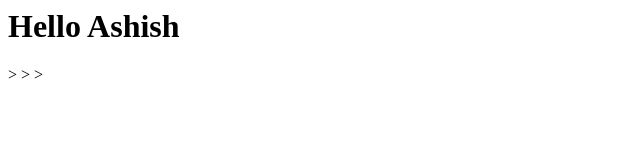
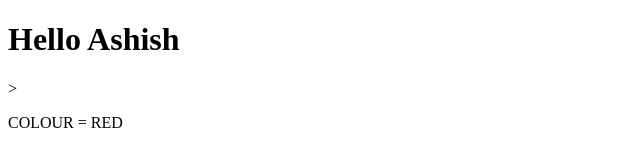
Before and after one commit to Araut0910/helloGithub, a plain HTML site: page index.html/index.html in a window 1280 px wide. Shown: the whole page, without its empty margins (0-640 px from the left). Drawn offline with Linux system fonts and the light colour scheme.

```diff
--- a/index.html/index.html
+++ b/index.html/index.html
@@ -1,5 +1,8 @@
+<!DOCTYPE html>
+<html lang="en">
 <html>
     <body>
         <h1>Hello Ashish</h1>>
-        </body>>
-    </html>>
+        <p> COLOUR = RED </p>
+    </body>
+</html>
```
